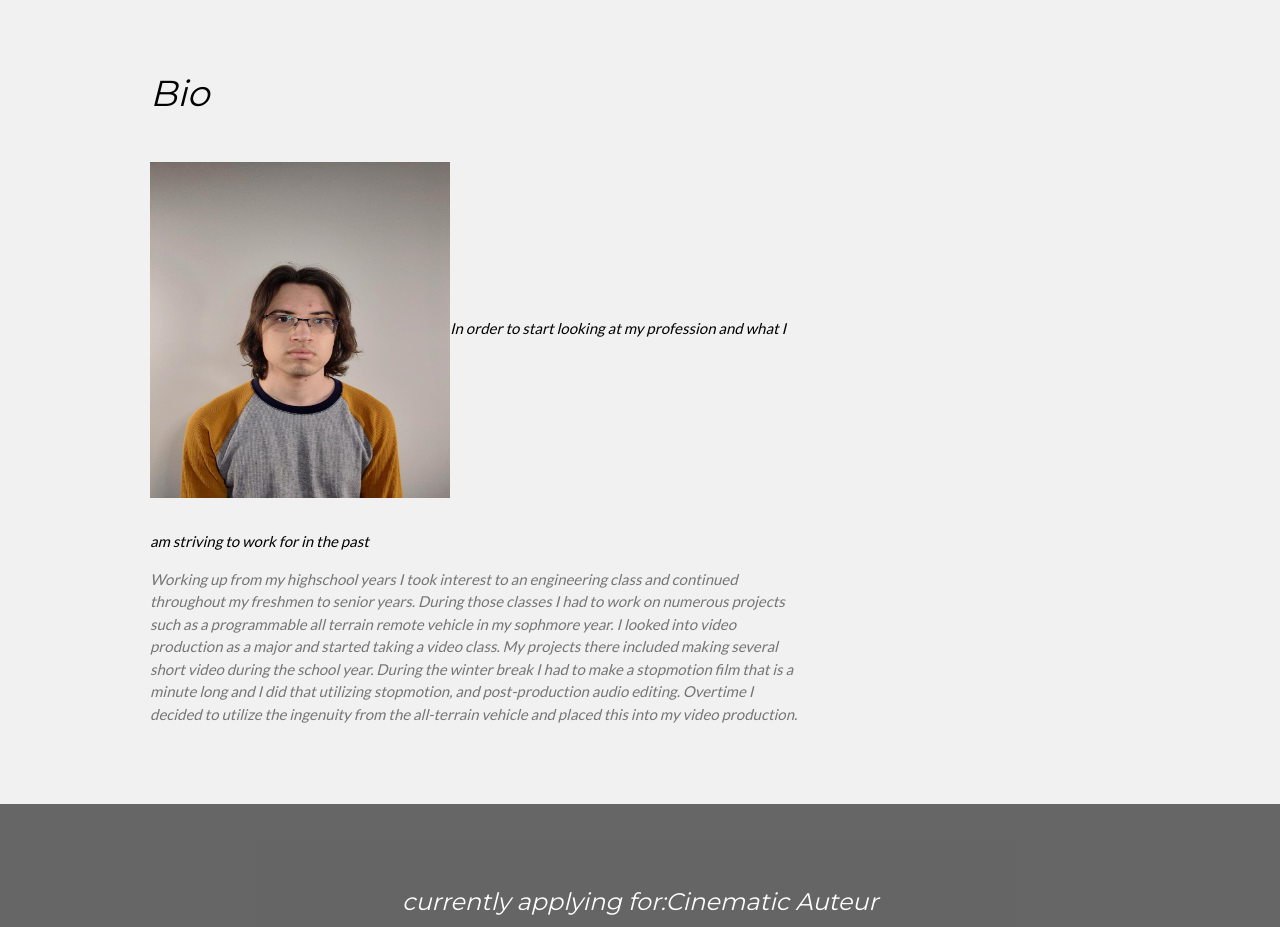
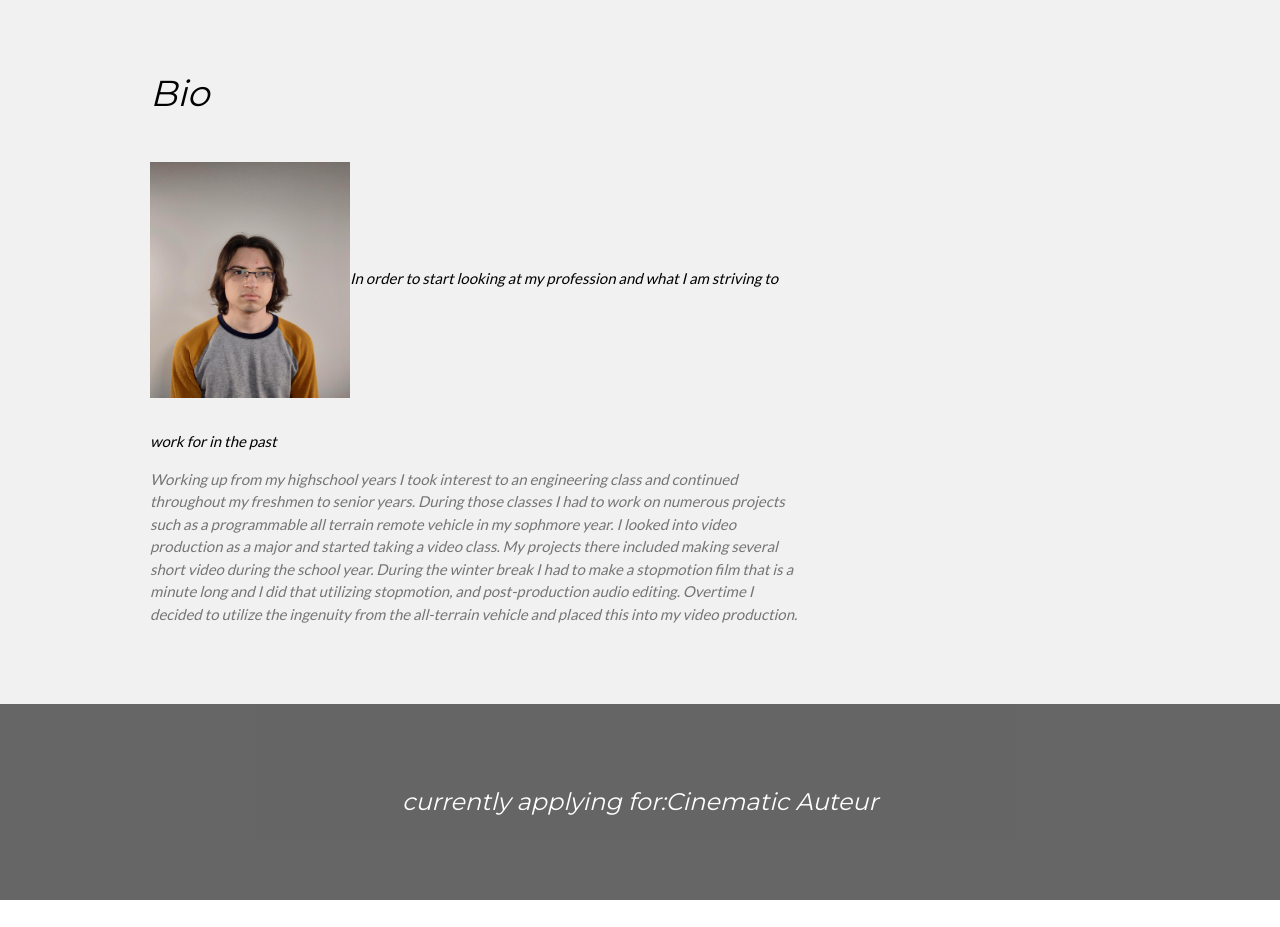
Before and after one commit to Andrew-Datz/Andrew-Datz, a plain HTML site: page index.html in a window 1280 px wide. Shown: the part 940-1867 px from the top of the page. Drawn offline with nearby package versions, Linux system fonts and the light colour scheme.

Commit message:
Update index.html

```diff
--- a/index.html
+++ b/index.html
@@ -70,7 +70,7 @@ body,h1,h2,h3,h4,h5,h6 {font-family: "Lato", sans-serif}
 </picture>
     <div class="w3-twothird">
       <h1>Bio</h1>
-                            <img src="/Images/PFP three-point.jpg" alt_PFP three-point.jpg width="300" height="400"
+                            <img src="/Images/PFP three-point.jpg" alt_PFP three-point.jpg width="200" height="300"
 
       <h5 class="w3-padding-32">In order to start looking at my profession and what I am striving to work for in the past </h5>
 
```
